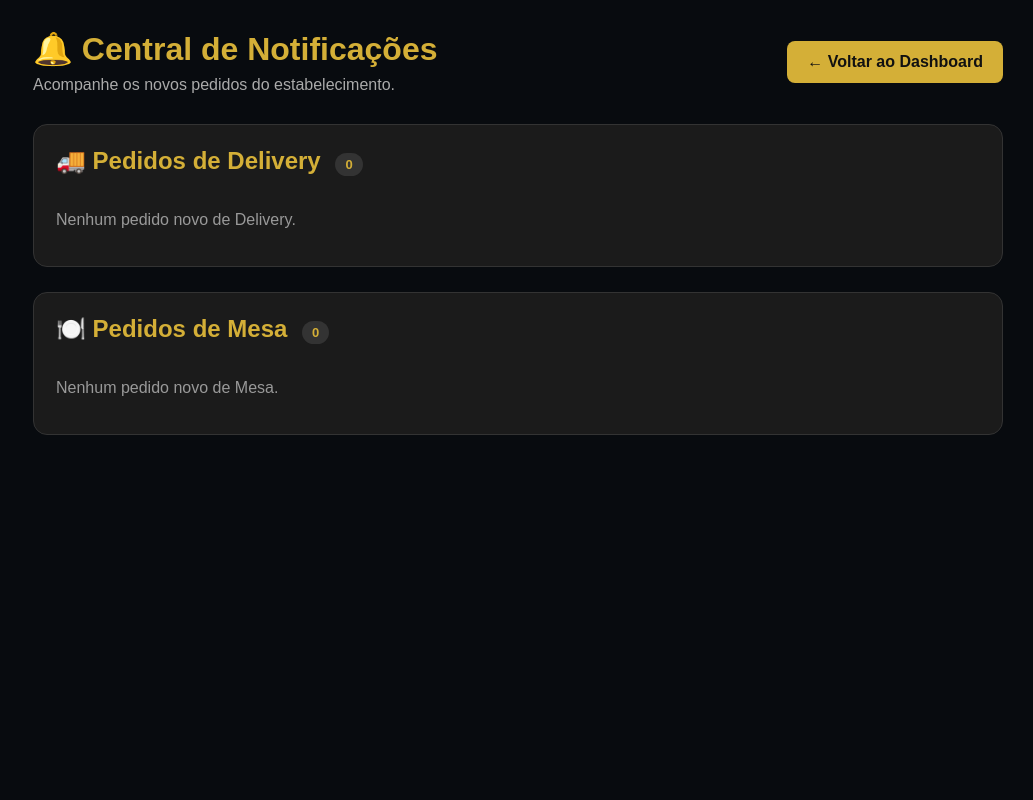
After one commit to Thiago0702/GestaoBar, a Flask app: page /notificacoes in a window 1280 px wide. The commit adds this page. Shown: the whole page, without its empty margins (247-1280 px from the left). Run offline with Flask 3, Linux system fonts and the light colour scheme; a user stored in the database is signed in; tables that the repository leaves empty hold one stand-in row (values such as "Sample post").

Commit message:
Implementa central de notificacoes e corrige fechamento delivery

```diff
--- a/app/routes/__init__.py
+++ b/app/routes/__init__.py
@@ -619,13 +619,13 @@ def fechamento():
     debito = sum(
         venda.total
         for venda in vendas_hoje
-        if venda.forma_pagamento == "Débito"
+        if venda.forma_pagamento in ("Débito", "Cartão de débito")
     )
 
     credito = sum(
         venda.total
         for venda in vendas_hoje
-        if venda.forma_pagamento == "Crédito"
+        if venda.forma_pagamento in ("Crédito", "Cartão de crédito")
     )
 
     total_vendas = sum(
@@ -945,6 +945,29 @@ def pedidos_delivery():
         vendas=vendas
     )
 
+@app.route("/notificacoes")
+@login_required
+def notificacoes():
+    pedidos_novos = Venda.query.filter(
+        Venda.status == "recebido",
+        Venda.tipo_pedido.in_(["mesa", "delivery"])
+    ).order_by(Venda.id.desc()).all()
+
+    pedidos_delivery = [
+        pedido for pedido in pedidos_novos
+        if pedido.tipo_pedido == "delivery"
+    ]
+
+    pedidos_mesa = [
+        pedido for pedido in pedidos_novos
+        if pedido.tipo_pedido == "mesa"
+    ]
+
+    return render_template(
+        "notificacoes.html",
+        pedidos_delivery=pedidos_delivery,
+        pedidos_mesa=pedidos_mesa
+    )
 
 @app.route("/pedido/<int:venda_id>/preparo", methods=["POST"])
 @login_required
--- /dev/null
+++ b/app/templates/notificacoes.html
@@ -0,0 +1,203 @@
+
+<!DOCTYPE html>
+<html lang="pt-BR">
+<head>
+    <meta charset="UTF-8">
+    <meta name="viewport" content="width=device-width, initial-scale=1.0">
+    <title>Central de Notificações | GestãoBar</title>
+
+    <link rel="stylesheet"
+          href="{{ url_for('static', filename='css/style.css') }}">
+
+    <style>
+        .central-notificacoes {
+            width: 100%;
+            max-width: 1200px;
+            margin: 0 auto;
+        }
+
+        .central-topo {
+            display: flex;
+            justify-content: space-between;
+            align-items: center;
+            gap: 15px;
+            flex-wrap: wrap;
+            margin-bottom: 30px;
+        }
+
+        .central-topo h1 {
+            color: #d4af37;
+            margin-bottom: 8px;
+        }
+
+        .central-topo p {
+            color: #aaa;
+        }
+
+        .btn-voltar {
+            padding: 12px 20px;
+            border-radius: 8px;
+            background: #d4af37;
+            color: #111;
+            text-decoration: none;
+            font-weight: bold;
+        }
+
+        .secao-notificacoes {
+            background: #1b1b1b;
+            border: 1px solid #333;
+            border-radius: 14px;
+            padding: 22px;
+            margin-bottom: 25px;
+        }
+
+        .secao-notificacoes h2 {
+            color: #d4af37;
+            margin: 0 0 20px;
+        }
+
+        .notificacao-card {
+            display: flex;
+            justify-content: space-between;
+            align-items: center;
+            gap: 15px;
+            flex-wrap: wrap;
+            background: #252525;
+            border: 1px solid #444;
+            border-left: 4px solid #d4af37;
+            border-radius: 10px;
+            padding: 18px;
+            margin-bottom: 12px;
+        }
+
+        .notificacao-card strong {
+            color: #fff;
+            font-size: 17px;
+        }
+
+        .notificacao-card p {
+            color: #bbb;
+            margin: 7px 0 0;
+        }
+
+        .btn-abrir {
+            display: inline-block;
+            padding: 10px 16px;
+            border-radius: 7px;
+            background: #d4af37;
+            color: #111;
+            text-decoration: none;
+            font-weight: bold;
+        }
+
+        .vazio {
+            color: #999;
+            padding: 15px 0;
+        }
+
+        .contador-secao {
+            display: inline-block;
+            background: #333;
+            color: #d4af37;
+            border-radius: 20px;
+            padding: 4px 10px;
+            font-size: 13px;
+            margin-left: 8px;
+        }
+
+        @media (max-width: 600px) {
+            .secao-notificacoes {
+                padding: 15px;
+            }
+
+            .notificacao-card {
+                align-items: flex-start;
+            }
+
+            .btn-abrir {
+                width: 100%;
+                text-align: center;
+                box-sizing: border-box;
+            }
+        }
+    </style>
+</head>
+
+<body>
+    <div class="app-container">
+        <main class="main-content">
+            <div class="central-notificacoes">
+
+                <header class="central-topo">
+                    <div>
+                        <h1>🔔 Central de Notificações</h1>
+                        <p>Acompanhe os novos pedidos do estabelecimento.</p>
+                    </div>
+
+                    <a href="{{ url_for('inicio') }}" class="btn-voltar">
+                        ← Voltar ao Dashboard
+                    </a>
+                </header>
+
+                <section class="secao-notificacoes">
+                    <h2>
+                        🚚 Pedidos de Delivery
+                        <span class="contador-secao">
+                            {{ pedidos_delivery|length }}
+                        </span>
+                    </h2>
+
+                    {% if pedidos_delivery %}
+                        {% for pedido in pedidos_delivery %}
+                            <article class="notificacao-card">
+                                <div>
+                                    <strong>Pedido Delivery #{{ pedido.id }}</strong>
+                                    <p>Cliente: {{ pedido.cliente_nome or 'Não informado' }}</p>
+                                    <p>Bairro: {{ pedido.cliente_bairro or 'Não informado' }}</p>
+                                    <p>Total: R$ {{ "%.2f"|format(pedido.total or 0) }}</p>
+                                </div>
+
+                                <a href="{{ url_for('pedidos_delivery') }}"
+                                   class="btn-abrir">
+                                    Abrir Delivery
+                                </a>
+                            </article>
+                        {% endfor %}
+                    {% else %}
+                        <p class="vazio">Nenhum pedido novo de Delivery.</p>
+                    {% endif %}
+                </section>
+
+                <section class="secao-notificacoes">
+                    <h2>
+                        🍽️ Pedidos de Mesa
+                        <span class="contador-secao">
+                            {{ pedidos_mesa|length }}
+                        </span>
+                    </h2>
+
+                    {% if pedidos_mesa %}
+                        {% for pedido in pedidos_mesa %}
+                            <article class="notificacao-card">
+                                <div>
+                                    <strong>Pedido de Mesa #{{ pedido.id }}</strong>
+                                    <p>Mesa: {{ pedido.mesa or 'Não informada' }}</p>
+                                    <p>Total: R$ {{ "%.2f"|format(pedido.total or 0) }}</p>
+                                </div>
+
+                                <a href="{{ url_for('pedidos') }}"
+                                   class="btn-abrir">
+                                    Abrir Pedidos de Mesa
+                                </a>
+                            </article>
+                        {% endfor %}
+                    {% else %}
+                        <p class="vazio">Nenhum pedido novo de Mesa.</p>
+                    {% endif %}
+                </section>
+
+            </div>
+        </main>
+    </div>
+</body>
+</html>
```
Also changed, not shown: app/static/js/app.js (+10 -41 lines), app/templates/index.html (+32 -65 lines).
